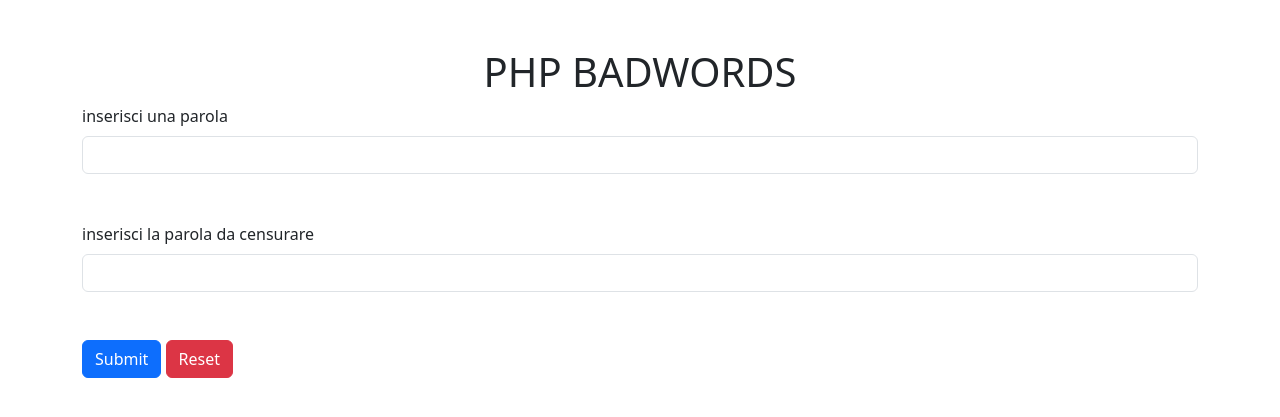
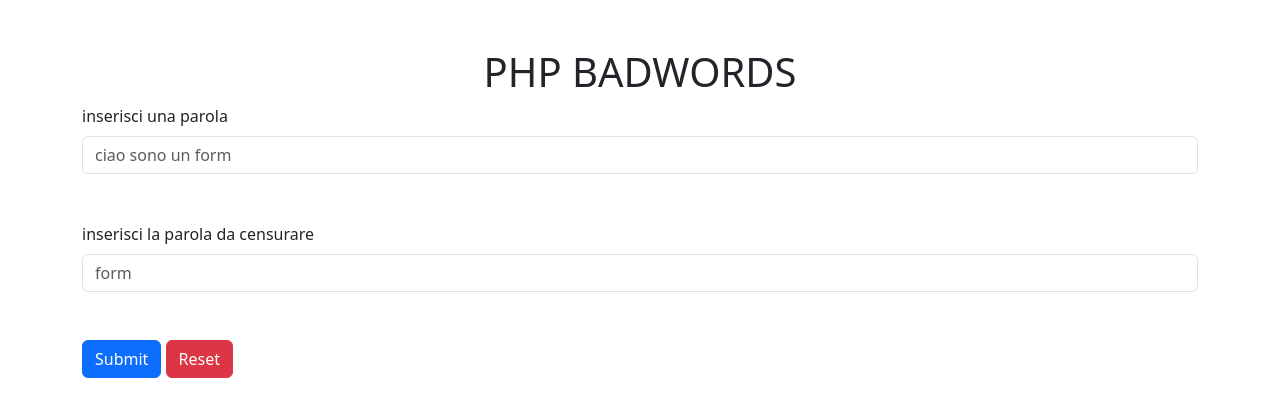
Before and after one commit to Beniamino-Soccio/php-badwords, a PHP site: page / in a window 1280 px wide. Shown: the top 417 px of the page. Run offline with PHP 8.4, Linux system fonts and the light colour scheme.

Commit message:
added reply form + end of exercise

```diff
--- a/index.php
+++ b/index.php
@@ -18,14 +18,14 @@
         <h1 class="text-center mt-5">PHP BADWORDS</h1>
         <div class="row">
             <div class="col">
-                <form action="">
+                <form action="./formreply.php" method="GET">
                     <div>
-                  <label for="exampleFormControlInput1" class="form-label">inserisci una parola</label>
-                  <input type="text" class="form-control" id="user-word">
+                  <label for="user-word" class="form-label">inserisci una parola</label>
+                  <input type="text" class="form-control" id="userWord" name="userWord" placeholder="ciao sono un form">
                 </div>
                 <div class="my-5">
-                  <label for="exampleFormControlInput1" class="form-label">inserisci la parola da censurare</label>
-                  <input type="text" class="form-control" id="user-censored">
+                  <label for="user-censored" class="form-label">inserisci la parola da censurare</label>
+                  <input type="text" class="form-control" id="userCensored" name="userCensored" placeholder="form">
                 </div>
                 <button type="submit" class="btn btn-primary">Submit</button>
                 <button type="reset" class="btn btn-danger">Reset</button>
```
Also changed, not shown: formreply.php (added, +27 -0 lines).
